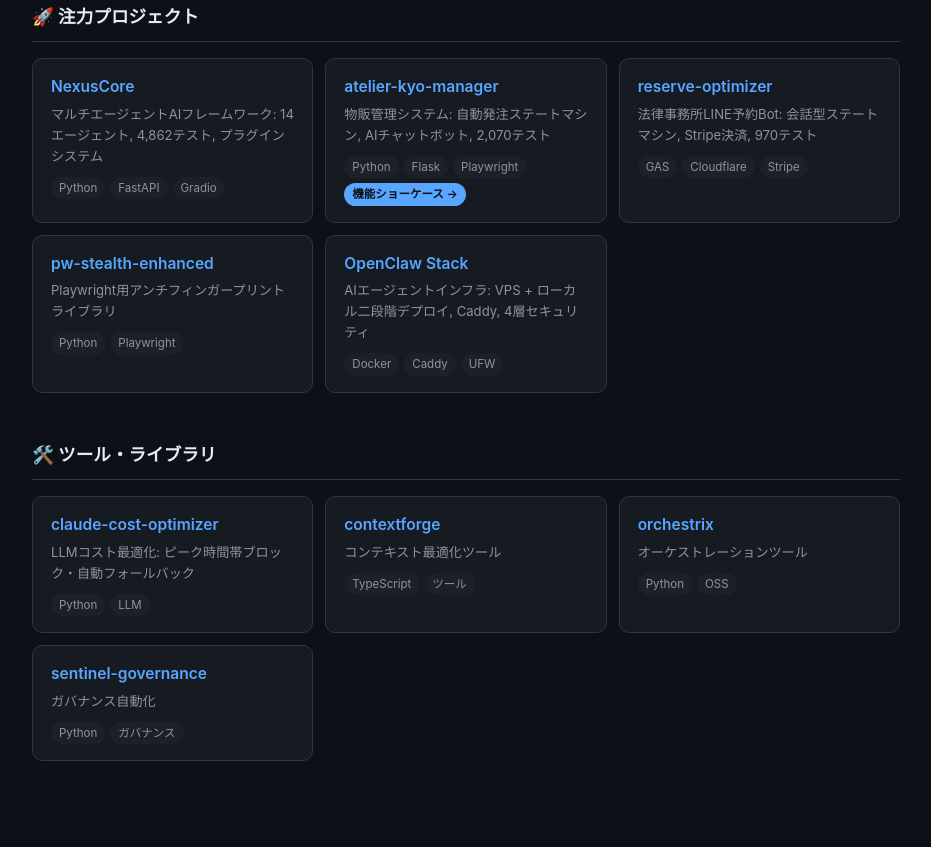
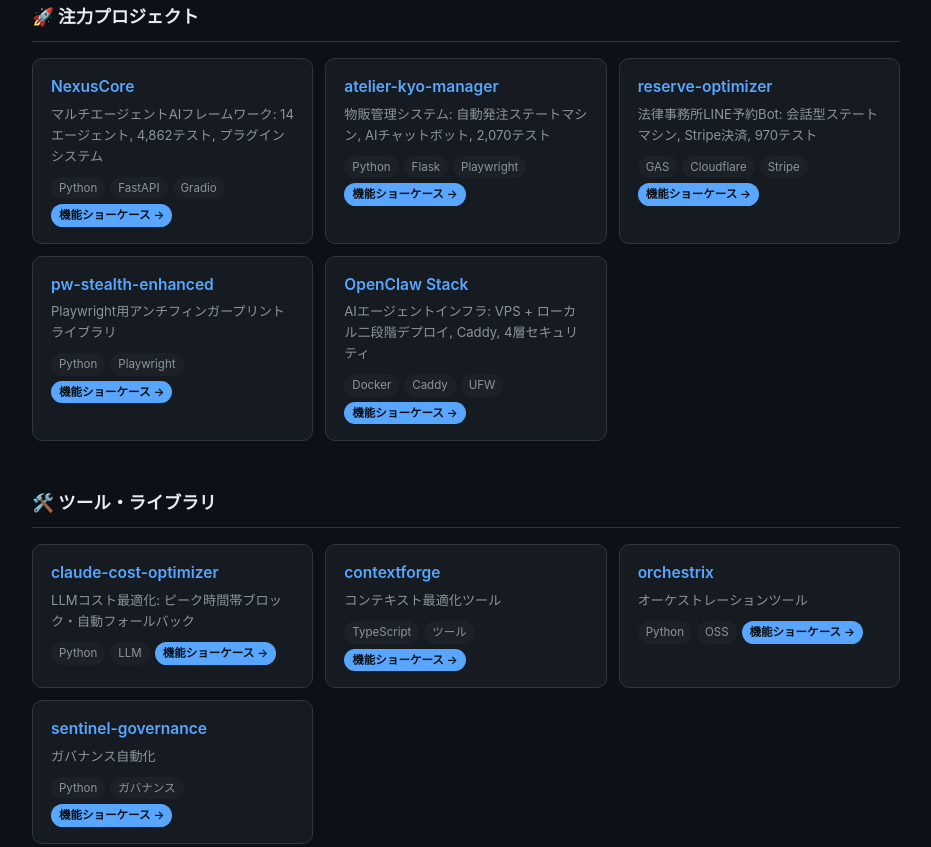
Before and after one commit to fukukei23/fukukei23.github.io, a plain HTML site: page index.html in a window 1280 px wide. Shown: the part 1145-1992 px from the top of the page, without its empty margins (174-1105 px from the left). Drawn offline with Linux system fonts and the light colour scheme.

Commit message:
feat: all project cards → showcase site links
Co-Authored-By: Claude Opus 4.8 <noreply@anthropic.com>

```diff
--- a/index.html
+++ b/index.html
@@ -140,30 +140,30 @@
   <section>
     <h2>🚀 注力プロジェクト</h2>
     <div class="card-grid">
-      <a class="card" href="https://github.com/fukukei23/NexusCore">
+      <a class="card" href="https://fukukei23.github.io/NexusCore/">
         <div class="card-title">NexusCore</div>
         <div class="card-desc">マルチエージェントAIフレームワーク: 14エージェント, 4,862テスト, プラグインシステム</div>
-        <div class="card-tags"><span class="tag">Python</span><span class="tag">FastAPI</span><span class="tag">Gradio</span></div>
+        <div class="card-tags"><span class="tag">Python</span><span class="tag">FastAPI</span><span class="tag">Gradio</span><span class="tag" style="background:var(--accent);color:var(--bg);font-weight:600;">機能ショーケース →</span></div>
       </a>
       <a class="card" href="https://fukukei23.github.io/atelier-kyo-manager/">
         <div class="card-title">atelier-kyo-manager</div>
         <div class="card-desc">物販管理システム: 自動発注ステートマシン, AIチャットボット, 2,070テスト</div>
         <div class="card-tags"><span class="tag">Python</span><span class="tag">Flask</span><span class="tag">Playwright</span><span class="tag" style="background:var(--accent);color:var(--bg);font-weight:600;">機能ショーケース →</span></div>
       </a>
-      <a class="card" href="https://github.com/fukukei23/reserve-optimizer">
+      <a class="card" href="https://fukukei23.github.io/reserve-optimizer/">
         <div class="card-title">reserve-optimizer</div>
         <div class="card-desc">法律事務所LINE予約Bot: 会話型ステートマシン, Stripe決済, 970テスト</div>
-        <div class="card-tags"><span class="tag">GAS</span><span class="tag">Cloudflare</span><span class="tag">Stripe</span></div>
+        <div class="card-tags"><span class="tag">GAS</span><span class="tag">Cloudflare</span><span class="tag">Stripe</span><span class="tag" style="background:var(--accent);color:var(--bg);font-weight:600;">機能ショーケース →</span></div>
       </a>
-      <a class="card" href="https://github.com/fukukei23/pw-stealth-enhanced">
+      <a class="card" href="https://fukukei23.github.io/pw-stealth-enhanced/">
         <div class="card-title">pw-stealth-enhanced</div>
         <div class="card-desc">Playwright用アンチフィンガープリントライブラリ</div>
-        <div class="card-tags"><span class="tag">Python</span><span class="tag">Playwright</span></div>
+        <div class="card-tags"><span class="tag">Python</span><span class="tag">Playwright</span><span class="tag" style="background:var(--accent);color:var(--bg);font-weight:600;">機能ショーケース →</span></div>
       </a>
-      <a class="card" href="https://github.com/fukukei23/openclaw-stack">
+      <a class="card" href="https://fukukei23.github.io/openclaw-stack/">
         <div class="card-title">OpenClaw Stack</div>
         <div class="card-desc">AIエージェントインフラ: VPS + ローカル二段階デプロイ, Caddy, 4層セキュリティ</div>
-        <div class="card-tags"><span class="tag">Docker</span><span class="tag">Caddy</span><span class="tag">UFW</span></div>
+        <div class="card-tags"><span class="tag">Docker</span><span class="tag">Caddy</span><span class="tag">UFW</span><span class="tag" style="background:var(--accent);color:var(--bg);font-weight:600;">機能ショーケース →</span></div>
       </a>
     </div>
   </section>
@@ -172,25 +172,25 @@
   <section>
     <h2>🛠️ ツール・ライブラリ</h2>
     <div class="card-grid">
-      <a class="card" href="https://github.com/fukukei23/claude-cost-optimizer">
+      <a class="card" href="https://fukukei23.github.io/claude-cost-optimizer/">
         <div class="card-title">claude-cost-optimizer</div>
         <div class="card-desc">LLMコスト最適化: ピーク時間帯ブロック・自動フォールバック</div>
-        <div class="card-tags"><span class="tag">Python</span><span class="tag">LLM</span></div>
+        <div class="card-tags"><span class="tag">Python</span><span class="tag">LLM</span><span class="tag" style="background:var(--accent);color:var(--bg);font-weight:600;">機能ショーケース →</span></div>
       </a>
-      <a class="card" href="https://github.com/fukukei23/contextforge">
+      <a class="card" href="https://fukukei23.github.io/contextforge/">
         <div class="card-title">contextforge</div>
         <div class="card-desc">コンテキスト最適化ツール</div>
-        <div class="card-tags"><span class="tag">TypeScript</span><span class="tag">ツール</span></div>
+        <div class="card-tags"><span class="tag">TypeScript</span><span class="tag">ツール</span><span class="tag" style="background:var(--accent);color:var(--bg);font-weight:600;">機能ショーケース →</span></div>
       </a>
-      <a class="card" href="https://github.com/fukukei23/orchestrix">
+      <a class="card" href="https://fukukei23.github.io/orchestrix/">
         <div class="card-title">orchestrix</div>
         <div class="card-desc">オーケストレーションツール</div>
-        <div class="card-tags"><span class="tag">Python</span><span class="tag">OSS</span></div>
+        <div class="card-tags"><span class="tag">Python</span><span class="tag">OSS</span><span class="tag" style="background:var(--accent);color:var(--bg);font-weight:600;">機能ショーケース →</span></div>
       </a>
-      <a class="card" href="https://github.com/fukukei23/sentinel-governance">
+      <a class="card" href="https://fukukei23.github.io/sentinel-governance/">
         <div class="card-title">sentinel-governance</div>
         <div class="card-desc">ガバナンス自動化</div>
-        <div class="card-tags"><span class="tag">Python</span><span class="tag">ガバナンス</span></div>
+        <div class="card-tags"><span class="tag">Python</span><span class="tag">ガバナンス</span><span class="tag" style="background:var(--accent);color:var(--bg);font-weight:600;">機能ショーケース →</span></div>
       </a>
     </div>
   </section>
```
